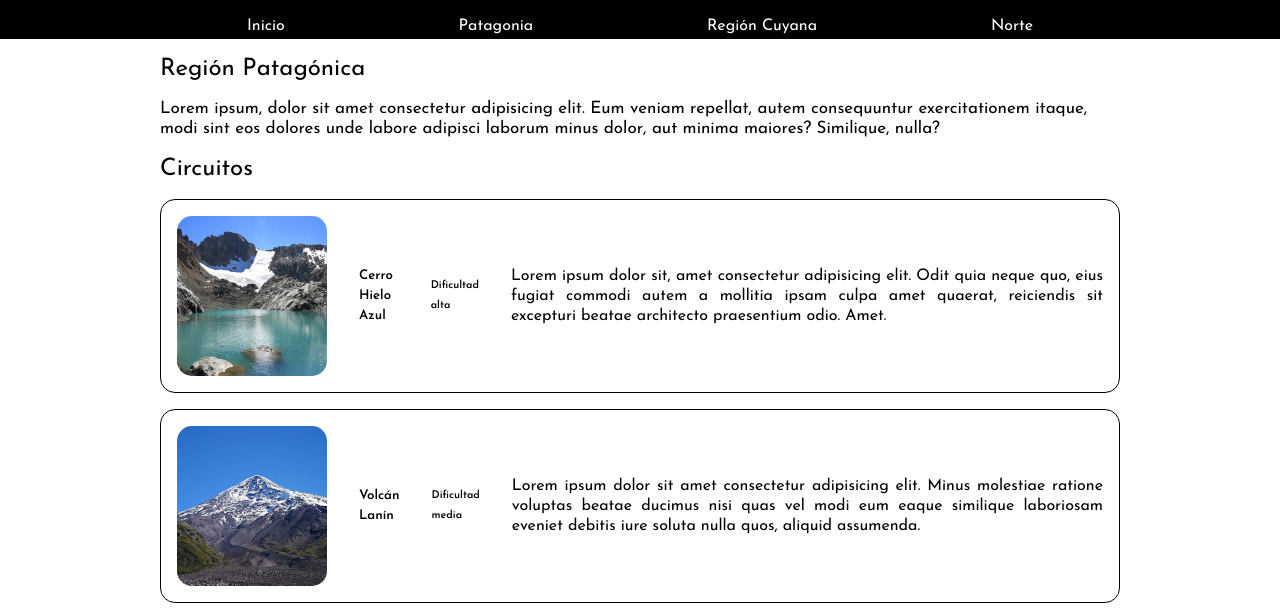
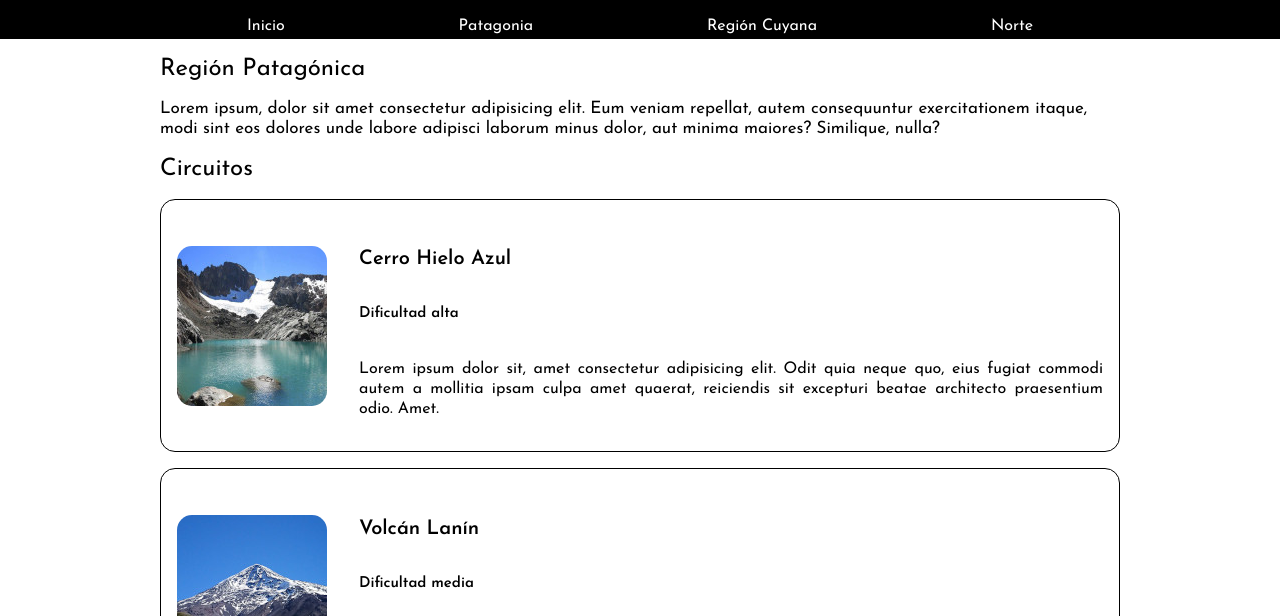
Before and after one commit to lorenasol11/Trekking, a plain HTML site: page patagonia.html in a window 1280 px wide. Shown: the part 114-730 px from the top of the page. Drawn offline with Linux system fonts and the light colour scheme.

Commit message:
Trekking

```diff
--- a/patagonia.html
+++ b/patagonia.html
@@ -38,7 +38,9 @@
     <main class="holder">
         <div class="region">
             <h2>Región Patagónica</h2>
-            <p>Lorem ipsum, dolor sit amet consectetur adipisicing elit. Eum veniam repellat, autem consequuntur exercitationem itaque, modi sint eos dolores unde labore adipisci laborum minus dolor, aut minima maiores? Similique, nulla?</p>
+            <p>Lorem ipsum, dolor sit amet consectetur adipisicing elit. Eum veniam repellat, autem consequuntur
+                exercitationem itaque, modi sint eos dolores unde labore adipisci laborum minus dolor, aut minima
+                maiores? Similique, nulla?</p>
         </div>
 
         <div class="circuitos">
@@ -46,25 +48,43 @@
 
             <div class="circuito">
                 <img src="img/cerrohieloazulpatagonia.jpg" alt="Cerro Hielo Azul">
+                <div class="info">
                     <h5>Cerro Hielo Azul</h5>
                     <h6>Dificultad alta</h6>
-                <p>Lorem ipsum dolor sit, amet consectetur adipisicing elit. Odit quia neque quo, eius fugiat commodi autem a mollitia ipsam culpa amet quaerat, reiciendis sit excepturi beatae architecto praesentium odio. Amet.</p>
+                    <p>Lorem ipsum dolor sit, amet consectetur adipisicing elit. Odit quia neque quo, eius fugiat
+                        commodi
+                        autem a mollitia ipsam culpa amet quaerat, reiciendis sit excepturi beatae architecto
+                        praesentium
+                        odio. Amet.</p>
                 </div>
+            </div>
+
 
             <div class="circuito">
                 <img src="img/volcanlaninpatagonia.jpg" alt="Volcan Lanin">
+                <div class="info">
                     <h5>Volcán Lanín</h5>
                     <h6>Dificultad media</h6>
-                <p>Lorem ipsum dolor sit amet consectetur adipisicing elit. Minus molestiae ratione voluptas beatae ducimus nisi quas vel modi eum eaque similique laboriosam eveniet debitis iure soluta nulla quos, aliquid assumenda.</p>
+                    <p>Lorem ipsum dolor sit amet consectetur adipisicing elit. Minus molestiae ratione voluptas beatae
+                        ducimus nisi quas vel modi eum eaque similique laboriosam eveniet debitis iure soluta nulla
+                        quos,
+                        aliquid assumenda.</p>
+                </div>
             </div>
 
             <div class="circuito">
                 <img src="img/glaciarmartialpatagonia.jpg" alt="Glaciar Martial">
+                <div class="info">
                     <h5>Glaciar Martial</h5>
                     <h6>Dificultad baja</h6>
-                <p>Lorem ipsum dolor sit amet consectetur adipisicing elit. Minus molestiae ratione voluptas beatae ducimus nisi quas vel modi eum eaque similique laboriosam eveniet debitis iure soluta nulla quos, aliquid assumenda.</p>
+                    <p>Lorem ipsum dolor sit amet consectetur adipisicing elit. Minus molestiae ratione voluptas beatae
+                        ducimus nisi quas vel modi eum eaque similique laboriosam eveniet debitis iure soluta nulla
+                        quos,
+                        aliquid assumenda.</p>
                 </div>
             </div>
+        </div>
+
     </main>
 
 
--- a/trekking.css
+++ b/trekking.css
@@ -118,12 +118,13 @@ h2 {
     font-size: 17px;
 }
 
-.circuito .info h5 {
-    text-align: center;
+.circuito .info h5{
+    font-size: 20px;
 }
 
-.circuito .info h6 {
-    text-align: center;
+
+.circuito .info h6{
+    font-size: 15px;
 }
 
 .circuito {
```
Lines whose indentation alone changed are shown as unchanged.
